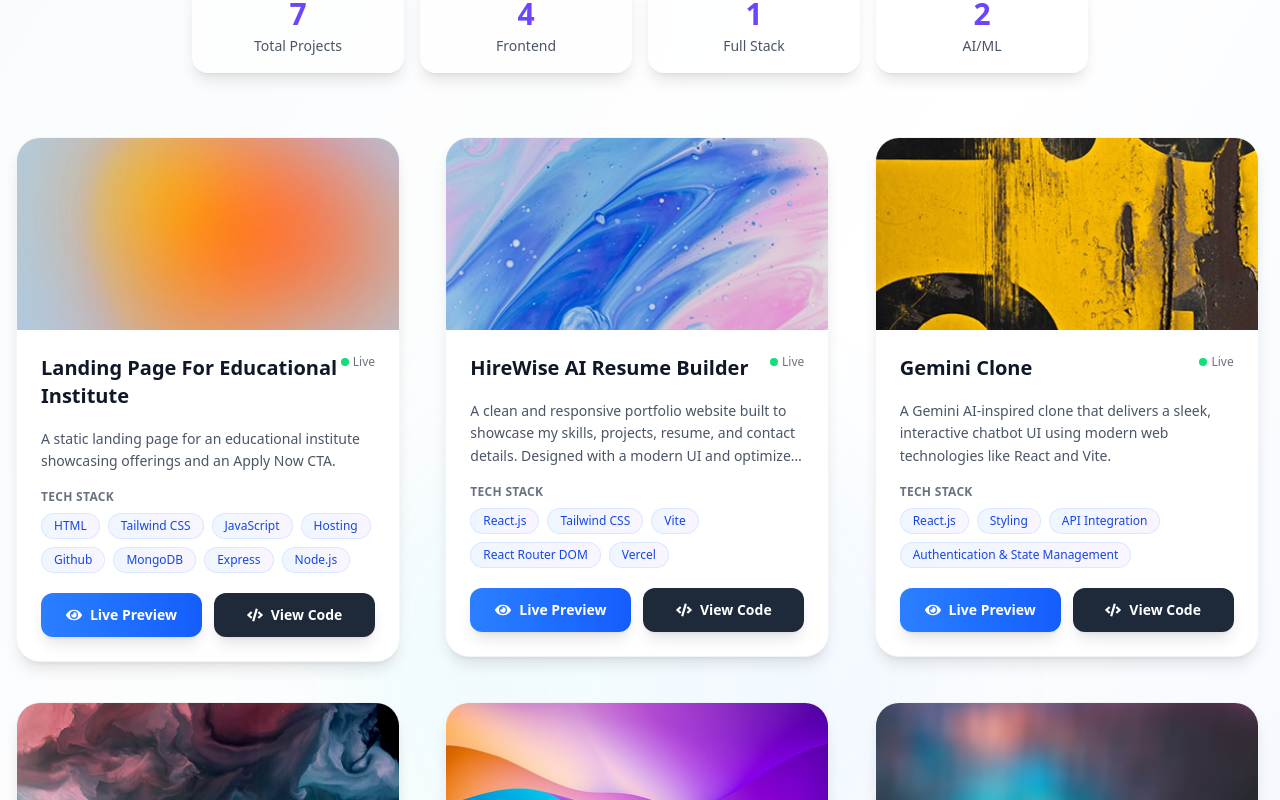
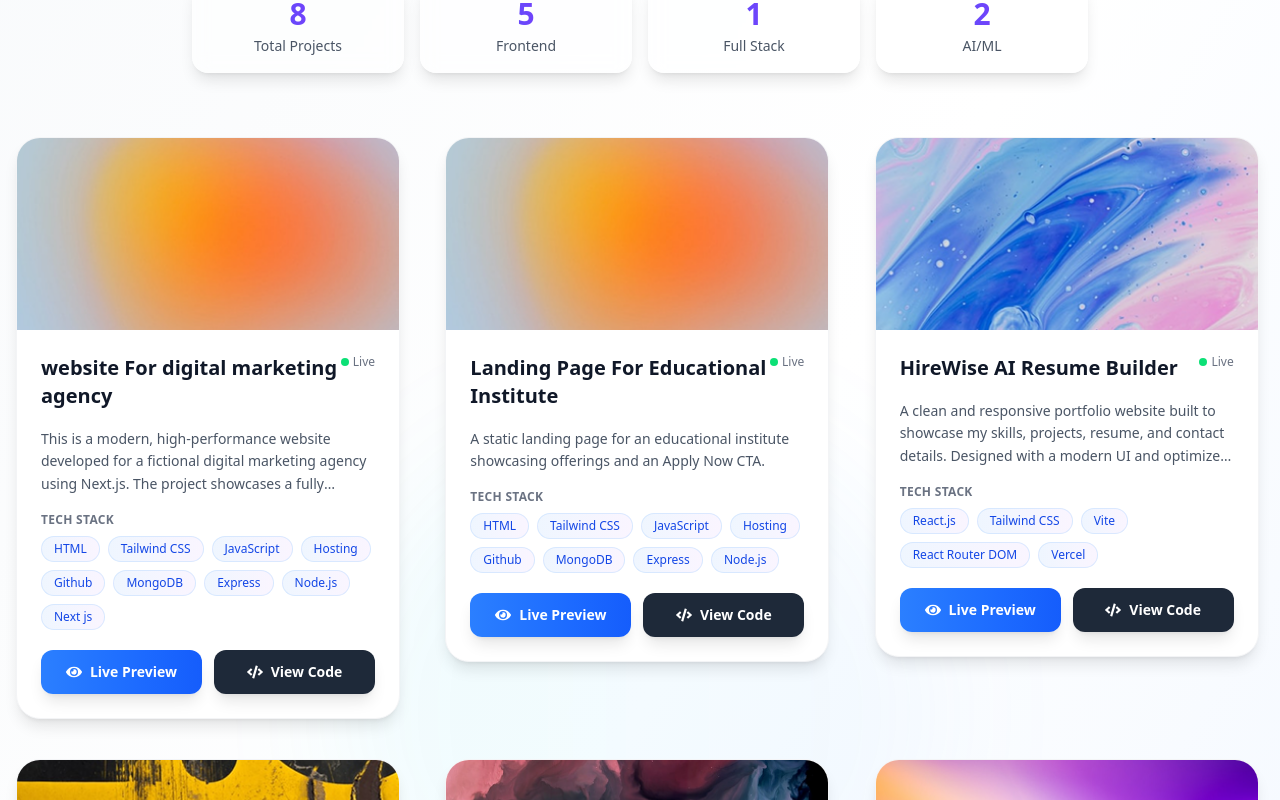
Before and after one commit to Kapilshrma99/portfolio, a React (Vite) app: page /projects in a window 1280 px wide. Shown: the part 460-1260 px from the top of the page. Built offline with nearby package versions, Linux system fonts and the light colour scheme.

Commit message:
neew project add

```diff
--- a/src/comonents/Landing_page/Projects.jsx
+++ b/src/comonents/Landing_page/Projects.jsx
@@ -13,6 +13,15 @@ const Projects = () => {
   const [visibleProjects, setVisibleProjects] = useState(6);
 
   const project = [
+    {
+      title: "website For digital marketing agency",
+      image: i1,
+      description: "This is a modern, high-performance website developed for a fictional digital marketing agency using Next.js. The project showcases a fully responsive design with fast loading speeds and SEO-friendly architecture.",
+      TechStack: ["HTML", "Tailwind CSS", "JavaScript", "Hosting", "Github", "MongoDB", "Express", "Node.js","Next js"],
+      Live: "https://adkey.vercel.app/",
+      code: "https://github.com/Kapilshrma99/adkey",
+      category: "Frontend"
+    },
     {
       title: "Landing Page For Educational Institute",
       image: i1,
```
Also changed, not shown: 1 other file (tests, documents, lock files or other folders).
